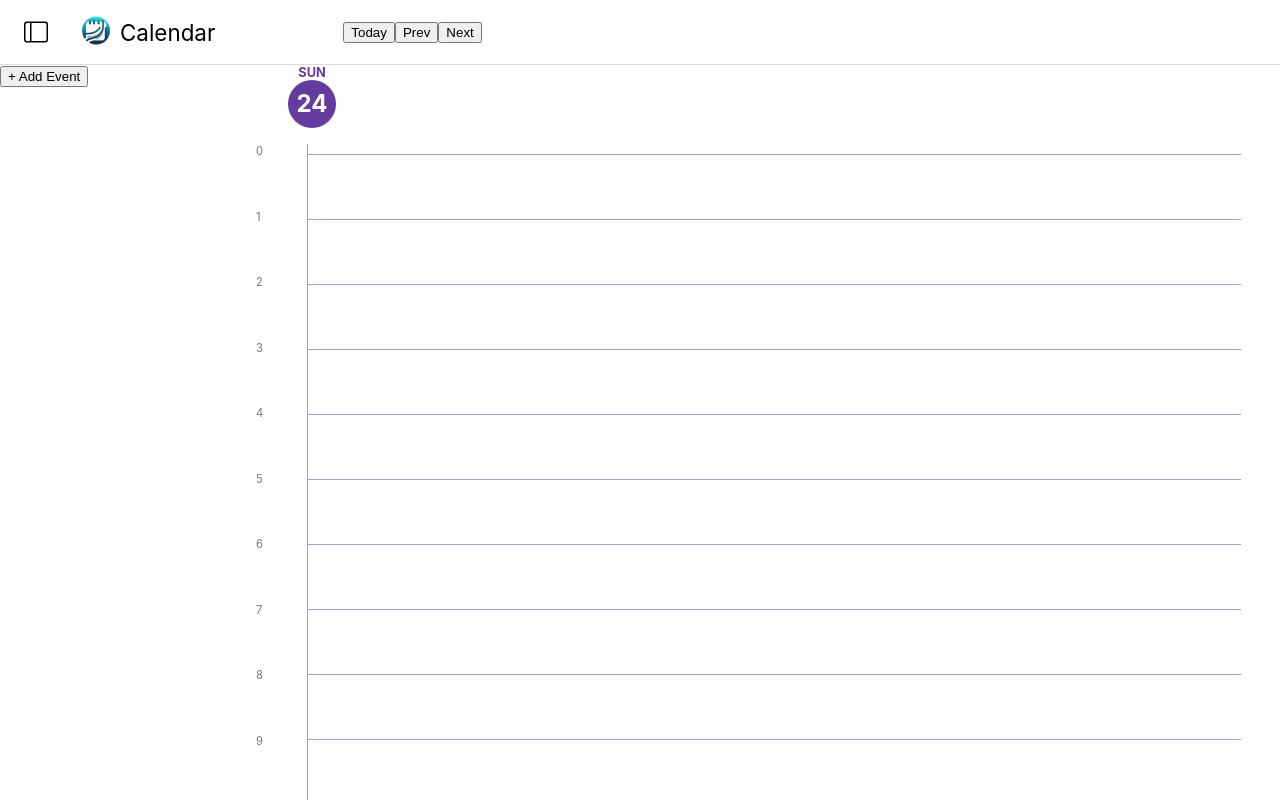
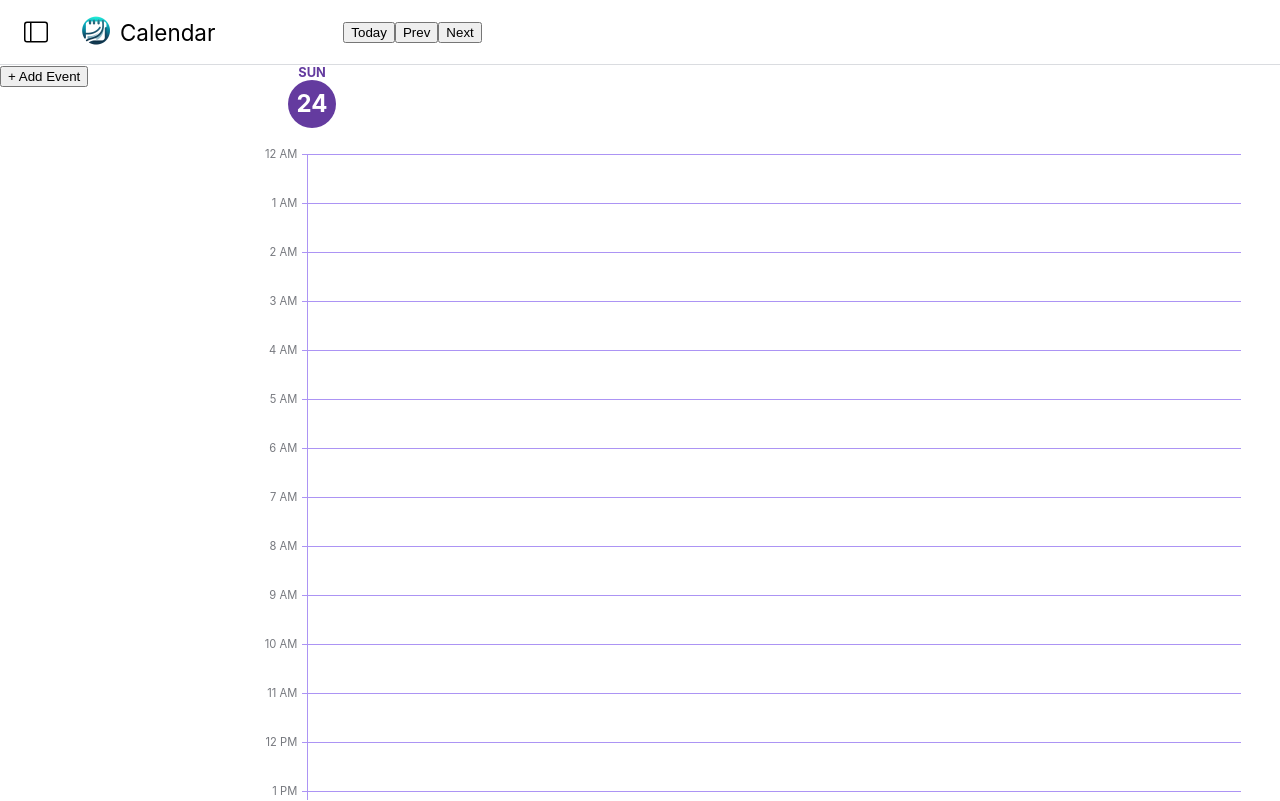
Before and after one commit to coloshword/calendar, a React (Create React App) app in the folder client/: page /calendar in a window 1280 px wide. Built offline with nearby package versions, Linux system fonts and the light colour scheme.

Commit message:
grid finalized

```diff
--- a/client/src/components/calendarCSS/Day.css
+++ b/client/src/components/calendarCSS/Day.css
@@ -36,17 +36,10 @@
     z-index: 1;
 }
 
-.day-hour-section {
-    display: flex;
-    flex-direction: row;
-    align-items: center;
-    margin-bottom: 4rem;
-    font-size: 0.8rem;
-    color: #77797f;
-}
 
 .time-text {
     font-size: 0.7rem;
+    line-height: 1px;
     color: #77797f;
 }
 
@@ -57,8 +50,14 @@
     background-color: #AC94F4
 }
 
+.small-hour-line {
+    width: 10%;
+}
 .day-grid {
     position: relative;
+    display: flex;
+    flex-direction: column;
+    gap: 3rem;
     flex: 1;
     margin-top: 1%;
 }
@@ -71,11 +70,19 @@
 .hour-grid {
     display: flex;
     flex-direction: column;
-    gap: 3.221rem;
+    gap: 3rem;
     width: 5%;
+    margin-top: 1%;
     border-right: solid 1px #AC94F4;
 }
 
+.hour-section {
+    height: 1px;
+    gap: 0.3rem;
+    display: flex;
+    flex-direction: row;
+    justify-content: right;
+}
 /* Stylling for an added event */
 .day-event {
     width: 90%;
--- a/client/src/components/calendarComponents/Day.tsx
+++ b/client/src/components/calendarComponents/Day.tsx
@@ -95,18 +95,23 @@ const Day: FC<DayProps> = ({ day, today }) => {
             <div className="day-grid-container" onClick={(e) => printMousePos(e)}>
                 {/* Create 24 inner divs, representing "hours"*/}
                 <div className="grid-time-container">
-                    <div className="hour-grid">
-                        {Array.from({ length: 24 }, (_, i) => i).map(num => (
-                            <span className="time-text">{num}</span>
+                <div className="hour-grid">
+                    {Array.from({ length: 24 }, (_, i) => (
+                        <div className="hour-section">
+                            <span className="time-text">
+                                {i === 0 ? '12 AM' :
+                                i < 12 ? `${i} AM` :
+                                i === 12 ? '12 PM' :
+                                `${i - 12} PM`}
+                            </span>
+                            <hr className="hour-line small-hour-line"></hr>
+                        </div>
+                    ))}
+                </div>
+                    <div className="day-grid">
+                        {Array.from({ length: 25 }, (_, i) => i).map(num => (
+                            <hr className="hour-line"></hr>
                         ))}
-                    </div>
-                    <div className="day-grid">
-                        {Array.from({ length: 24 }, (_, i) => i).map(num => (
-                            <div key={num} className="day-hour-section" >
-                                <hr className="hour-line"></hr>
-                            </div>
-                        ))}
-                        {renderEvents()}
                     </div>
                 </div>
             </div>
```
